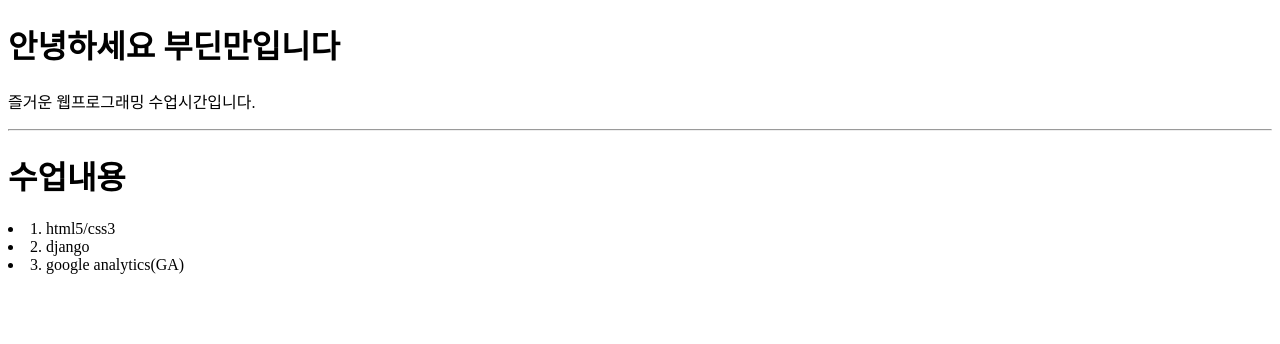
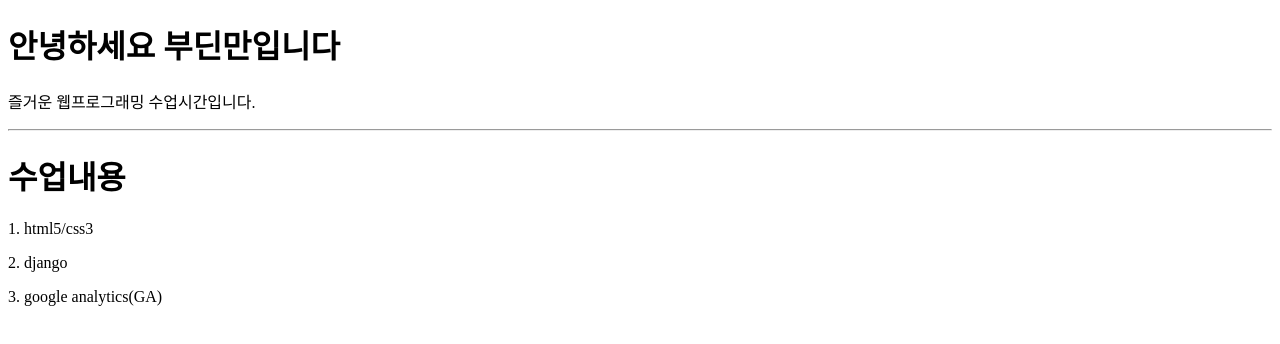
Before and after one commit to Manh221/photoshop1, a plain HTML site: page index.html in a window 1280 px wide. Drawn offline with Linux system fonts and the light colour scheme.

Commit message:
Update index.html

```diff
--- a/index.html
+++ b/index.html
@@ -13,11 +13,9 @@
     </p>
     <hr>
     <h1>수업내용</h1>
-    <p>
-        <li>1. html5/css3</li>
-        <li>2. django</li>
-        <li>3. google analytics(GA)</li>
-    </p>
+    <p>1. html5/css3</p>
+    <p>2. django</p>
+    <p>3. google analytics(GA)</p>
 
 </body>
 </html>
```
